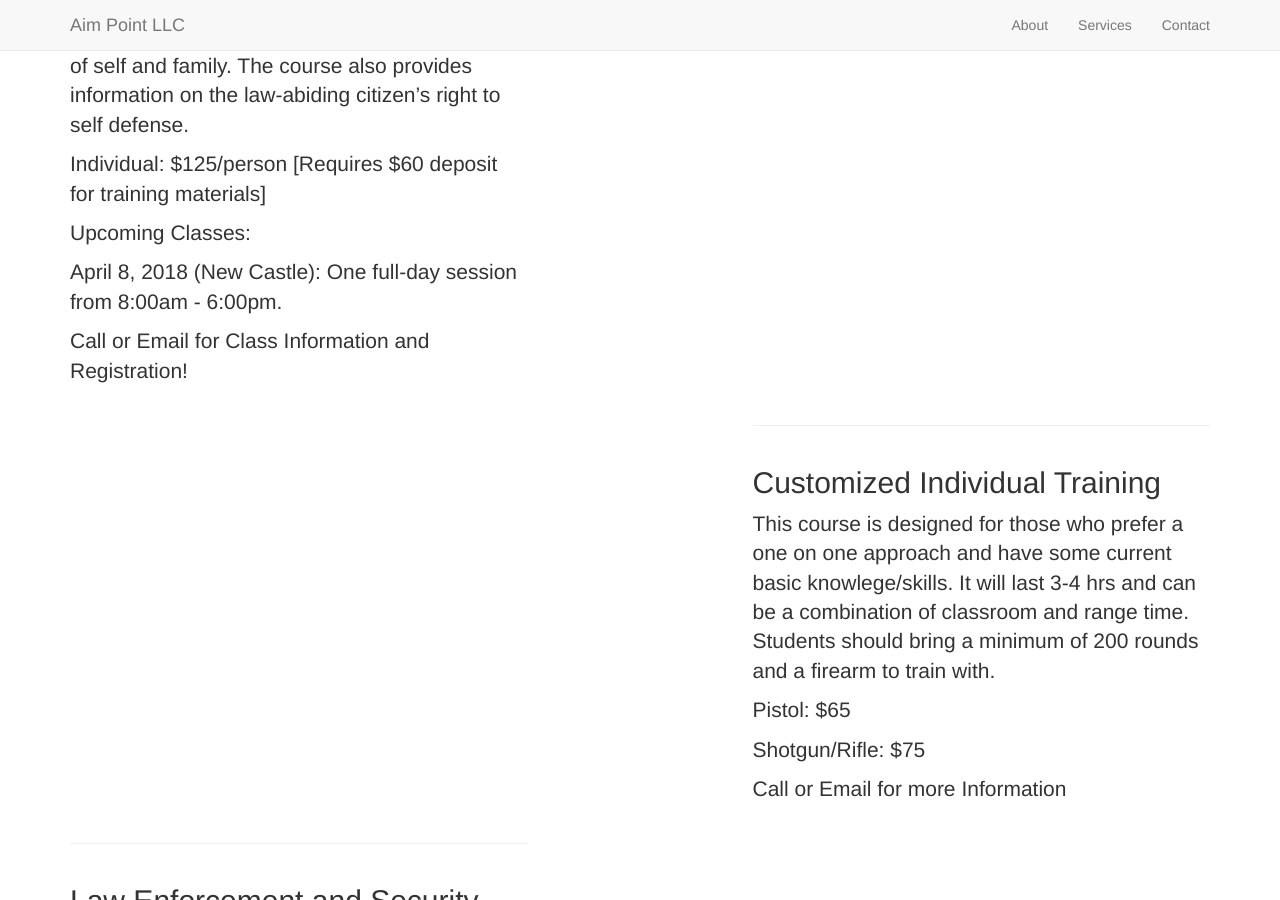
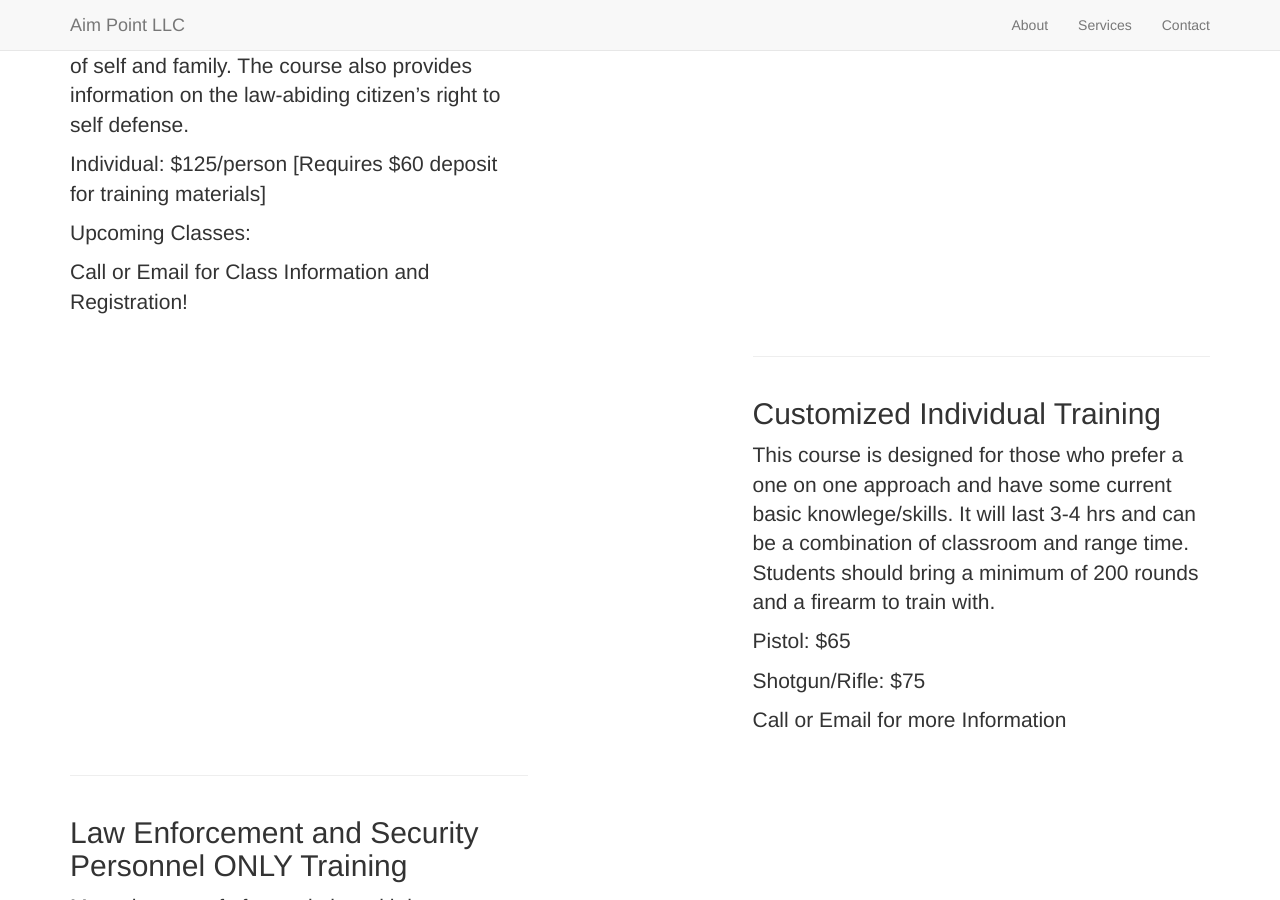
Before and after one commit to aimpoint/aimpoint.github.io, a Jekyll site: the page built from _posts/2016-1-2-ppith.markdown, in a window 1280 px wide and 900 px high, scrolled down 3351 px. Built offline with Jekyll 4.4.1, drawn with Linux system fonts in a browser that asks for light colours; nearby versions of some CDN libraries; library files that are not in the unit come from our copies.

Commit message:
Update 2016-1-2-ppith.markdown

```diff
--- a/_posts/2016-1-2-ppith.markdown
+++ b/_posts/2016-1-2-ppith.markdown
@@ -12,6 +12,5 @@ Individual: $125/person [Requires $60 deposit for training materials]
 
 Upcoming Classes:
 
-April 8, 2018 (New Castle):  One full-day session from 8:00am - 6:00pm.
 
 Call or Email for Class Information and Registration!
```
